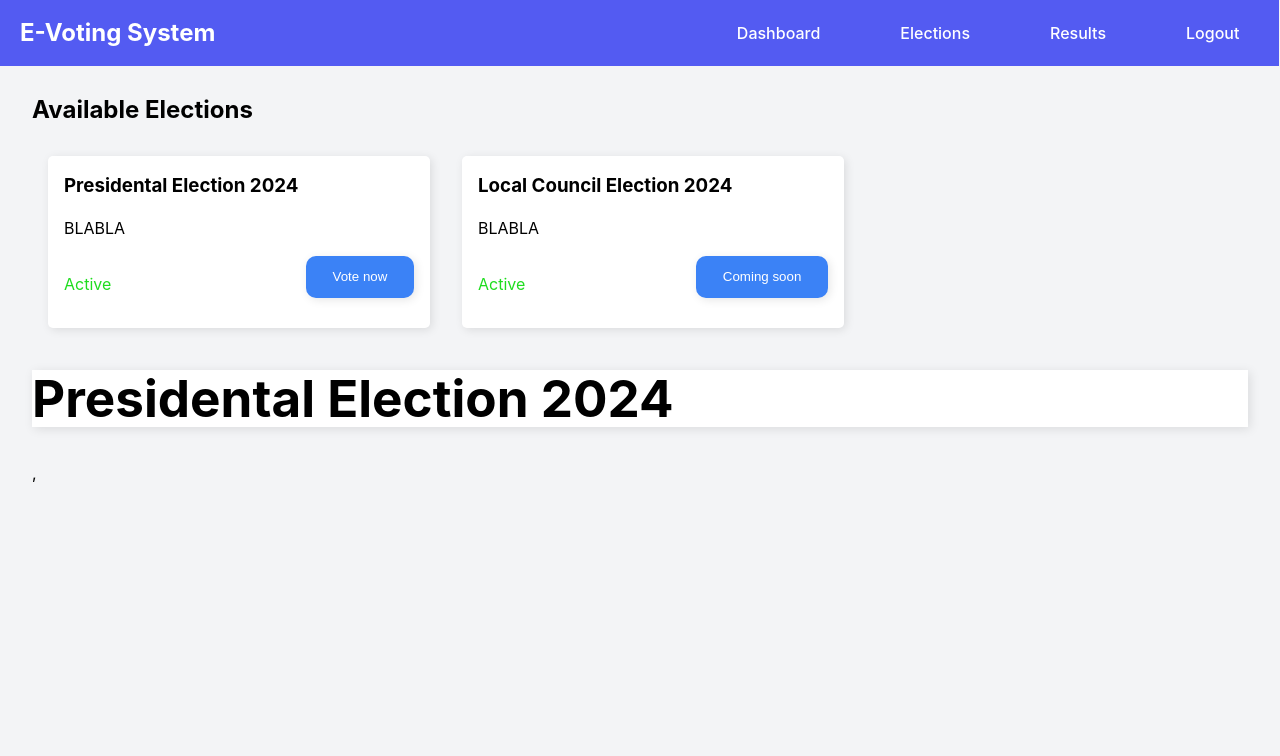
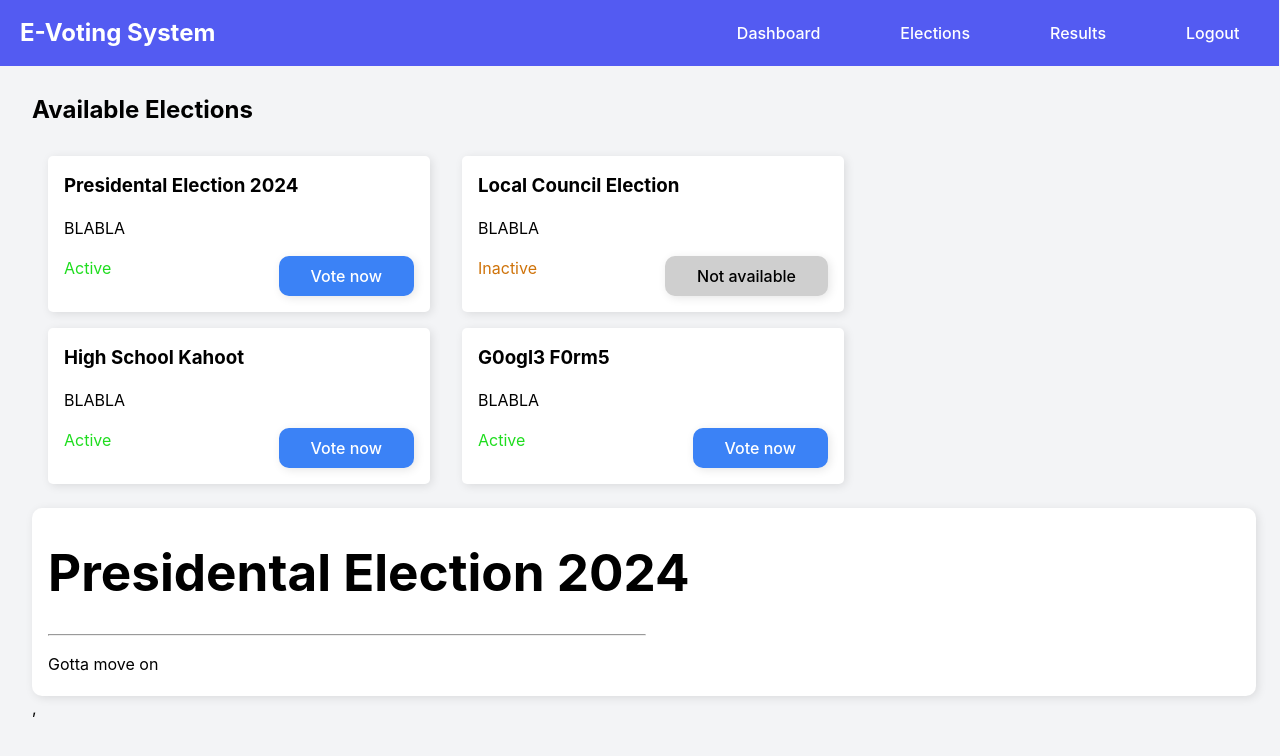
Before and after one commit to cshunor02/evoting, a React (Vite) app in the folder frontend/: page / in a window 1280 px wide. Shown: the top 756 px of the page. Built offline with nearby package versions, Linux system fonts and the light colour scheme.

Commit message:
Add election page and enhance homepage with dynamic election listings

```diff
--- a/frontend/src/App.css
+++ b/frontend/src/App.css
@@ -1,5 +1,10 @@
 #root {
   padding: 2rem;
+}
+
+html, body {
+  scroll-behavior: smooth;
+  overflow: visible;
 }
 
 .logo {
@@ -40,6 +45,7 @@
 
 .electionPanel{
   display: inline-flex;
+  flex-wrap: wrap;
 }
 
 .election {
@@ -51,25 +57,42 @@
   width: 350px;
 }
 
-.election .status {
+.status {
   float: left;
+  padding: 0;
+  margin: 0;
+}
+
+.active{
   color: rgb(31, 221, 31);
 }
 
-.election input {
+.passive {
+  color: rgb(207, 115, 10);
+}
+
+.election .voteButton {
   float: right;
-  background-color: #3b82f6;
   border: 0;
   box-shadow: 2px 2px 10px rgba(0, 0, 0, 0.1);
-  color: white;
   border-radius: 10px;
-  padding: 1em 2em 1em 2em;
+  padding: .5em 2em .5em 2em;
   cursor: pointer;
-
 }
 
-.election input:hover {
+.activeButton:hover {
   color: rgb(221, 221, 221);
+}
+
+.activeButton {
+  background-color: #3b82f6;
+  color: white;
+}
+
+.passiveButton {
+  background-color: rgb(207, 207, 207);
+  color: black;
+  pointer-events:none;
 }
 
 .election h3{
@@ -84,5 +107,15 @@
 .activeElection {
   box-shadow: 2px 2px 10px rgba(0, 0, 0, 0.1);
   background-color: white;
-  width: 100%;
+  width: 98%;
+  padding: .1em 1em .2em 1em;
+  margin-top: 1em;
+  margin-right: 1em;
+  border-radius: 10px;
 }
+
+hr {
+  color: rgba(0, 0, 0, 0.4);
+  width: 50%;
+  margin: 0;
+}
--- a/frontend/src/App.jsx
+++ b/frontend/src/App.jsx
@@ -3,6 +3,7 @@ import Home from "./pages/Home";
 import Login from "./pages/Login";
 import NotFound from "./pages/NotFound";
 import './App.css'
+import Election from "./pages/Election";
 
 function App() {
 
@@ -11,6 +12,7 @@ function App() {
         <Routes>
           <Route path="/" element={<Home />} />
           <Route path="/login" element={<Login />} />
+          <Route path="/election/:id" element={<Election />} />
           <Route path="*" element={<NotFound />} />
         </Routes>
     </div>
--- a/frontend/src/index.css
+++ b/frontend/src/index.css
@@ -15,8 +15,6 @@
 }
 
 body {
-  position: fixed;
-  overflow-y: scroll;
   padding: 0;
   margin: 0;
   width: 100%;
--- a/frontend/src/pages/Election.jsx
+++ b/frontend/src/pages/Election.jsx
@@ -1,10 +1,26 @@
+import { useEffect, useState } from 'react';
 import './../App.css'
+import { useParams } from 'react-router-dom';
 
-const Election = () => {
+function Election() {
+    const params = useParams();
+    const id = params.id;
+    const [checkId, updateID] = useState(id)
+    const [defaultMessage, changeMessage] = useState('HELO')
+
+    useEffect(() => {
+        if (id != undefined)
+        {
+            changeMessage(e => 'This is election ID: ' + id)
+            console.log(id)
+        }
+      }, [id]);
+
     return (
         <div className="App">
             <h1>Election Page</h1>
             <p>Welcome to the election page.</p>
+            <p>{defaultMessage}</p>
         </div>
     );
 };
--- a/frontend/src/pages/Home.jsx
+++ b/frontend/src/pages/Home.jsx
@@ -1,28 +1,66 @@
+import { useState, useEffect } from 'react';
 import './../App.css'
 import Layout from './Layout'
+import { Link } from "react-router-dom";
+
+const defaultData = {
+    '0': {
+        'id' : 0,
+        'title' : 'Presidental Election 2024',
+        'description' : 'BLABLA',
+        'start_time' : '2012-04-23T18:25:43.511Z',
+        'end_time' : '2025-05-05T18:25:43.511Z'
+    },
+    '1': {
+        'id' : 1,
+        'title' : 'Local Council Election',
+        'description' : 'BLABLA',
+        'start_time' : '2025-01-12',
+        'end_time' : '2025-03-23'
+    },
+    '2': {
+        'id' : 2,
+        'title' : 'High School Kahoot',
+        'description' : 'BLABLA',
+        'start_time' : '2025-01-12',
+        'end_time' : '2025-05-05'
+    },
+    '3': {
+        'id' : 3,
+        'title' : 'G0ogl3 F0rm5',
+        'description' : 'BLABLA',
+        'start_time' : '2025-01-12',
+        'end_time' : '2025-05-05'
+    }
+}
 
 function Home() {
+
+    const [data, setData] = useState({})
+
+    useEffect(() => {
+        setData(() => defaultData)
+      }, []);
+
   return (
     <div className='page'>
         <Layout />
         <h2>Available Elections</h2>
         <div className='electionPanel'>
-            <div className='election'>
-                <h3>Presidental Election 2024</h3>
-                <p>BLABLA</p>
-                <p className='status'>Active</p>
-                <input type='button' onClick={(event) => event.preventDefault()} value='Vote now'></input>
-            </div>
-            <div className='election'>
-                <h3>Local Council Election 2024</h3>
-                <p>BLABLA</p>
-                <p className='status'>Active</p>
-                <input type='button' onClick={(event) => event.preventDefault()} value='Coming soon'></input>
-            </div>
+            {Object.keys(defaultData).map(key => (
+                <div key={key} className='election'>
+                    <h3>{defaultData[key].title}</h3>
+                    <p>{defaultData[key].description}</p>
+                    <p className={(new Date(defaultData[key].end_time) - new Date()) >= 0 ? 'status active' : 'status passive   '}>{(new Date(defaultData[key].end_time) - new Date()) >= 0 ? 'Active' : 'Inactive'}</p>
+                    <Link to={{ pathname: `/election/${defaultData[key].id}` }} className={(new Date(defaultData[key].end_time) - new Date()) >= 0 ? 'voteButton activeButton' : 'voteButton passiveButton'}>{(new Date(defaultData[key].end_time) - new Date()) >= 0 ? 'Vote now' : 'Not available'}</Link>
+                </div>
+            ))}
         </div>
 
         <div className='activeElection'>
             <h1 className='title'>Presidental Election 2024</h1>
+            <hr />
+            <p>Gotta move on</p>
         </div>
     </div>
   )
```
